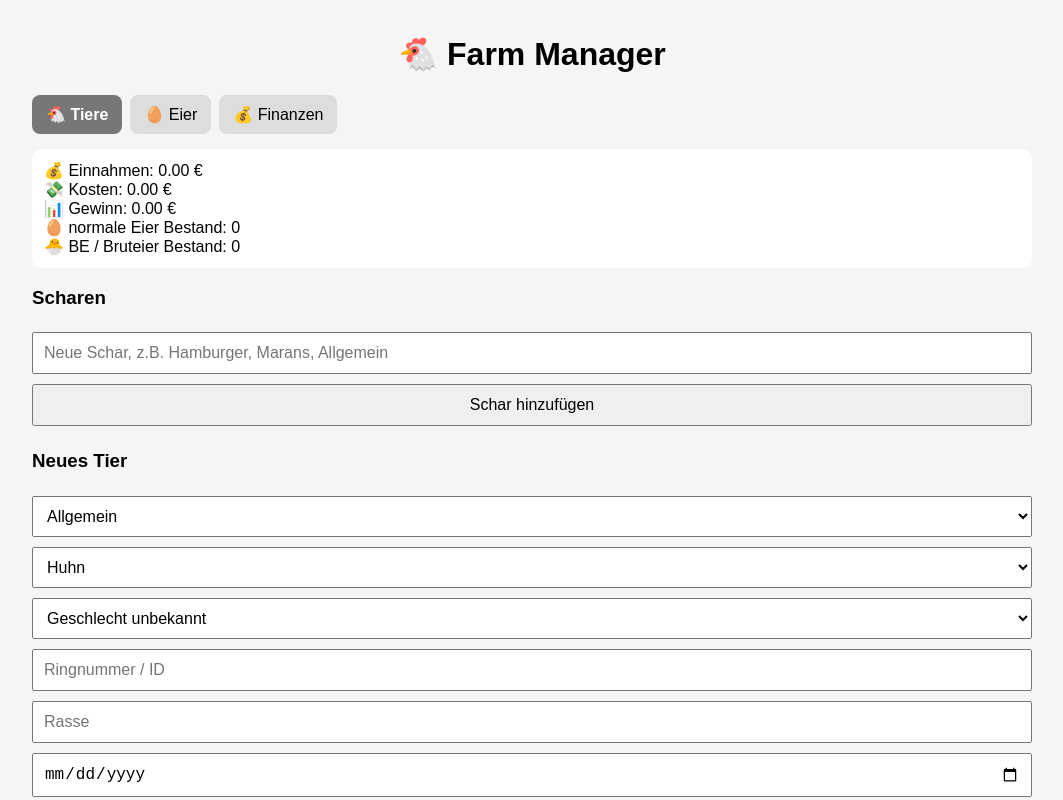
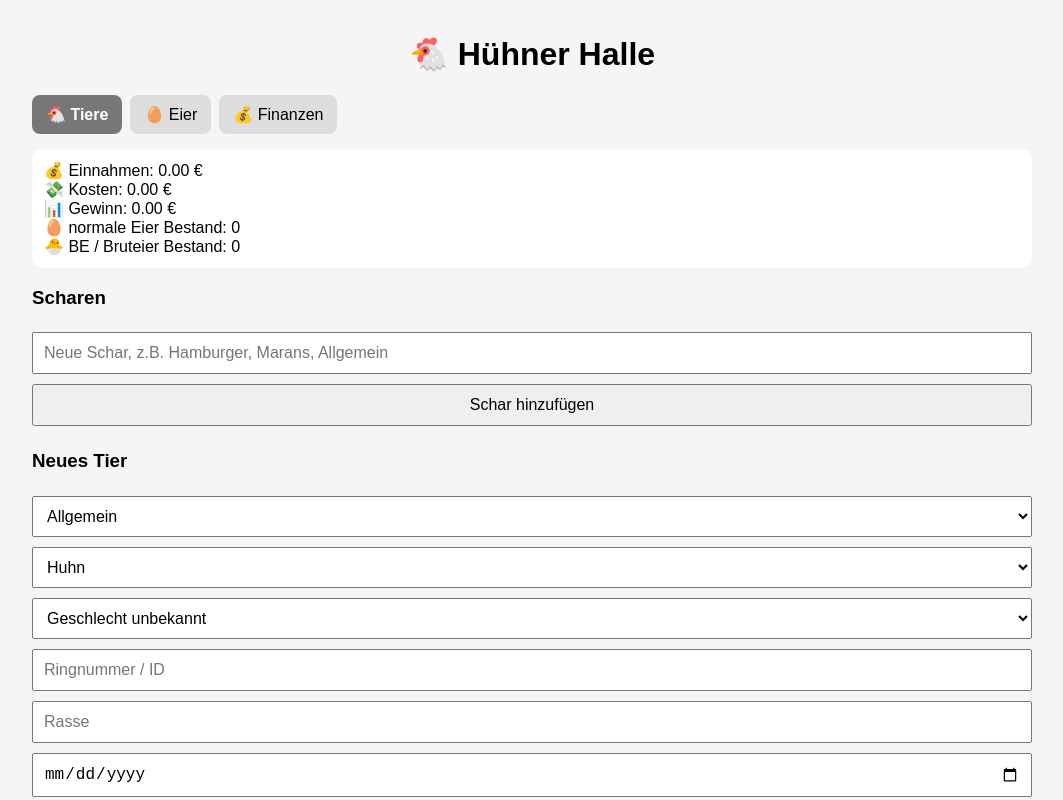
Before and after one commit to DonLuec/Chicken, a plain HTML site: page index.html in a window 1280 px wide. Shown: the top 800 px of the page, without its empty margins (108-1171 px from the left). Drawn offline with Linux system fonts and the light colour scheme.

Commit message:
Update index.html

```diff
--- a/index.html
+++ b/index.html
@@ -97,7 +97,7 @@ hr { margin: 20px 0; }
 
 <body>
 
-<h1>🐔 Farm Manager</h1>
+<h1>🐔 Hühner Halle</h1>
 
 <div id="tabs" class="tabs"></div>
 
```
